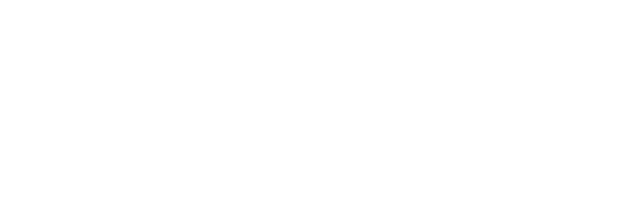
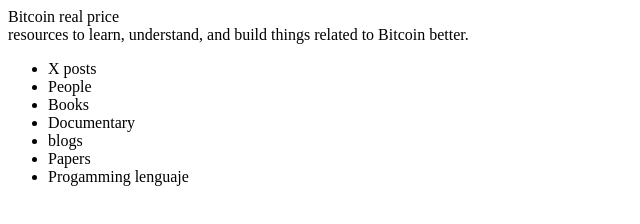
Before and after one commit to Moncayo1329/Bitcoin, a plain HTML site: page index.html in a window 1280 px wide. Shown: the whole page, without its empty margins (0-640 px from the left). Drawn offline with Linux system fonts and the light colour scheme.

Commit message:
upload resource

```diff
--- a/index.html
+++ b/index.html
@@ -3,9 +3,24 @@
 <head>
     <meta charset="UTF-8">
     <meta name="viewport" content="width=device-width, initial-scale=1.0">
-    <title>Hello boomers</title>
+    <title>Learning bitcoin</title>
 </head>
 <body>
+    <div><a>Bitcoin real price</a></div>
+    <div><a>resources to learn, understand, and build things related to Bitcoin better.</a></div>
+<div>
+    <ul>
+        <li>X posts</li>
+         <li>People</li>
+         <li>Books</li>
+         <li>Documentary</li>
+         <li>blogs</li>
+         <li>Papers</li>
+          <li>Progamming lenguaje</li>
+</ul>
+</div>
+
+
 
 </body>
 </html>
```
